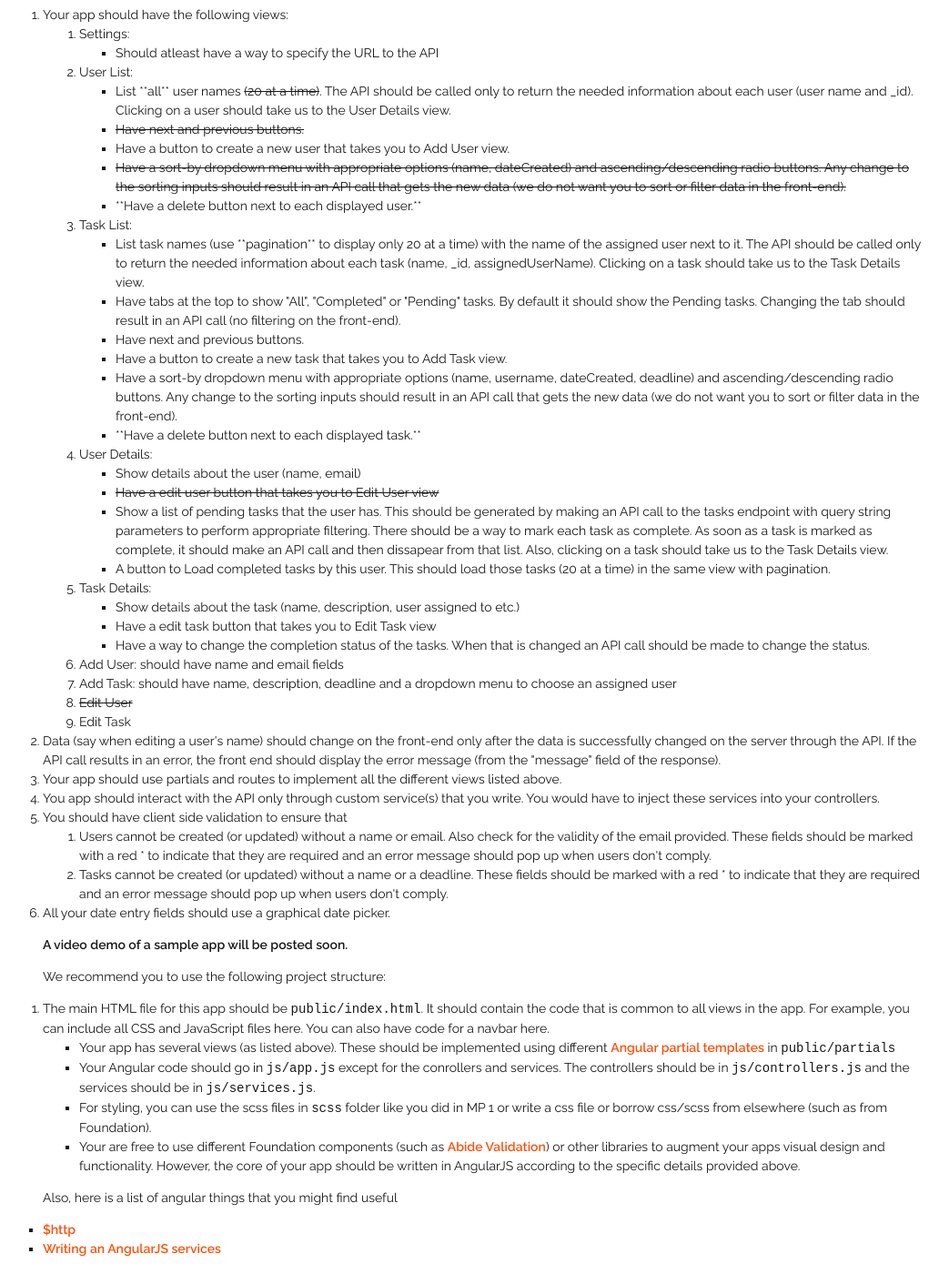
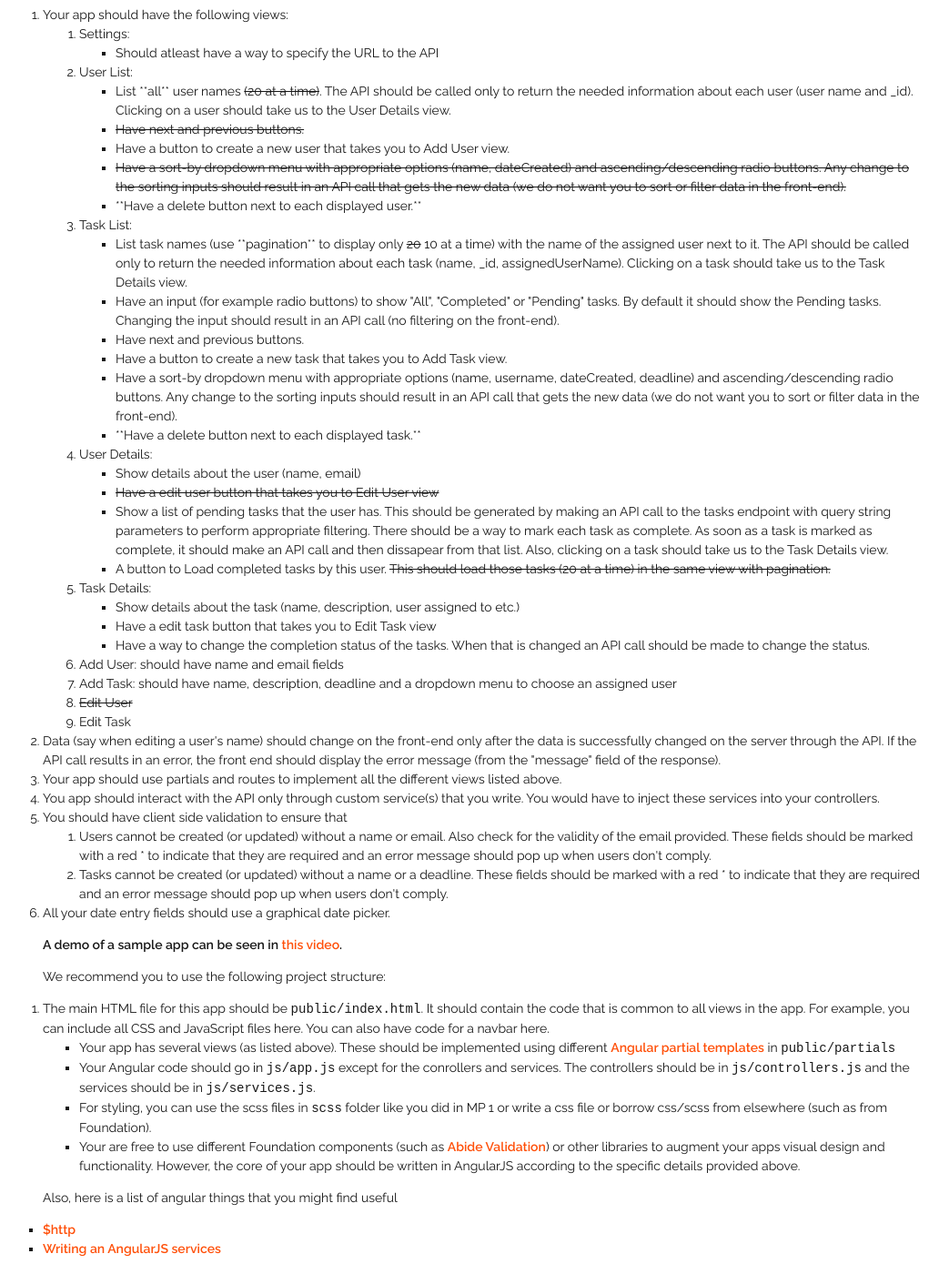
Before and after one commit to biplabdeka/fa2016, a Jekyll site: the page built from _posts/2015-3-17-MP-3.md, in a window 1280 px wide and 1400 px high, scrolled down 2972 px. Shown: the whole window at 91% size, without its empty margins (108-1151 px from the left). Built offline with Jekyll 4.4.1, drawn with Linux system fonts in a browser that asks for light colours; nearby versions of some CDN libraries; Markdown is read by kramdown in place of the engine named in the settings.

Commit message:
video added

```diff
--- a/_posts/2015-3-17-MP-3.md
+++ b/_posts/2015-3-17-MP-3.md
@@ -147,8 +147,8 @@ Requirements:
 	    <li>
 	    Task List:
 	    <ul>
-	    	<li>List task names (use **pagination** to display only 20 at a time) with the name of the assigned user next to it. The API should be called only to return the needed information about each task (name, _id, assignedUserName). Clicking on a task should take us to the Task Details view.</li>
-	    	<li>Have tabs at the top to show "All", "Completed" or "Pending" tasks. By default it should show the Pending tasks. Changing the tab should result in an API call (no filtering on the front-end).</li>
+	    	<li>List task names (use **pagination** to display only <del>20</del> 10 at a time) with the name of the assigned user next to it. The API should be called only to return the needed information about each task (name, _id, assignedUserName). Clicking on a task should take us to the Task Details view.</li>
+	    	<li>Have an input (for example radio buttons) to show "All", "Completed" or "Pending" tasks. By default it should show the Pending tasks. Changing the input should result in an API call (no filtering on the front-end).</li>
 	    	<li>Have next and previous buttons. </li>
 	    	<li>Have a button to create a new task that takes you to Add Task view.</li>
 	    	<li>Have a sort-by dropdown menu with appropriate options (name, username, dateCreated, deadline) and ascending/descending radio buttons. Any change to the sorting inputs should result in an API call that gets the new data (we do not want you to sort or filter data in the front-end).</li>
@@ -161,7 +161,7 @@ Requirements:
 	  	<li>Show details about the user (name, email)	</li>
 	  	<li><del>Have a edit user button that takes you to Edit User view</del></li>
 	  	<li>Show a list of pending tasks that the user has. This should be generated by making an API call to the tasks endpoint with query string parameters to perform appropriate filtering. There should be a way to mark each task as complete. As soon as a task is marked as complete, it should make an API call and then dissapear from that list. Also, clicking on a task should take us to the Task Details view.</li>
-	  	<li>A button to Load completed tasks by this user. This should load those tasks (20 at a time) in the same view with pagination.</li>
+	  	<li>A button to Load completed tasks by this user. <del>This should load those tasks (20 at a time) in the same view with pagination.</del></li>
 		</ul>
 	</li>
 	  <li>
@@ -196,7 +196,7 @@ Requirements:
 </li>
 </ol>
 
-**A video demo of a sample app will be posted soon.**
+**A demo of a sample app can be seen in [this video](https://www.youtube.com/watch?v=3MoYSJj5M3g).**
 
 We recommend you to use the following project structure:
 
```
